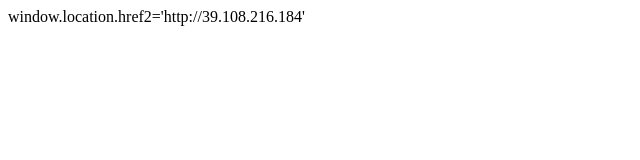
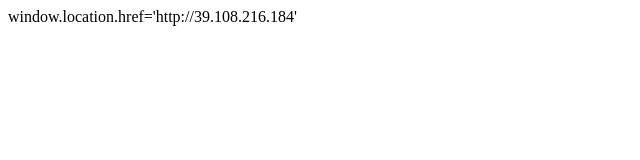
Before and after one commit to umdog/umdog.github.io, a plain HTML site: page index.html in a window 1280 px wide. Shown: the full height of the page, 0-640 px from the left. Drawn offline with Linux system fonts and the light colour scheme.

Commit message:
Update index.html

```diff
--- a/index.html
+++ b/index.html
@@ -1 +1 @@
-<html><sctipt>window.location.href2='http://39.108.216.184'</sctipt></html>
+<html><sctipt>window.location.href='http://39.108.216.184'</sctipt></html>
```
